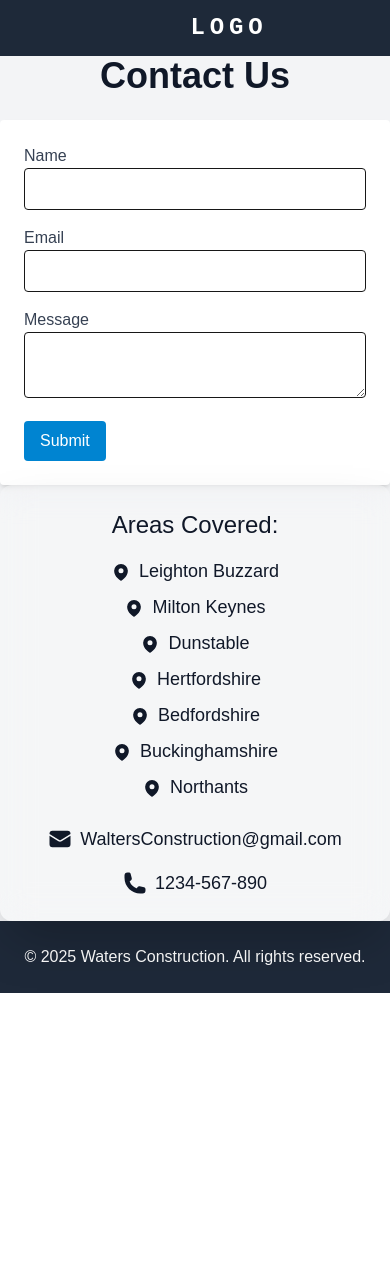
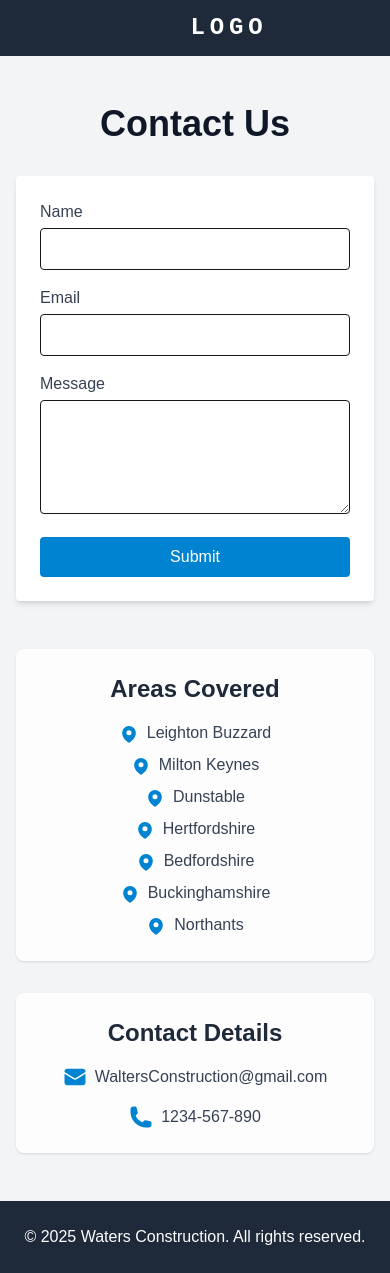
Before and after one commit to jacam666/walters-construction, a Next.js app: page /contact in a window 390 px wide. Before the commit the page ends 993 px from the top, so only its background shows below. Built offline with nearby package versions, Linux system fonts and the light colour scheme; some icons are missing.

Commit message:
updated styling to contact page

```diff
--- a/src/app/contact/page.tsx
+++ b/src/app/contact/page.tsx
@@ -1,80 +1,160 @@
 "use client";
 
-import React, { useState } from 'react';
+import React, { useState } from "react";
 import Navbar from "@/components/Navbar";
-import { MapPinIcon, EnvelopeIcon, PhoneIcon } from '@heroicons/react/24/solid';
-import Footer from '@/components/Footer';
-
+import Footer from "@/components/Footer";
+import { MapPinIcon, EnvelopeIcon, PhoneIcon } from "@heroicons/react/24/solid";
 
 export default function Contact() {
     const [submitted, setSubmitted] = useState(false);
+    const [loading, setLoading] = useState(false);
+
 
     async function handleSubmit(event: React.FormEvent<HTMLFormElement>) {
         event.preventDefault();
+        setLoading(true); // start spinner
+
         const form = event.currentTarget;
         const formData = new FormData(form);
         formData.append("access_key", "f1be0cbb-fbe0-4f52-9f10-45bdc7006a42");
-        const object = Object.fromEntries(formData);
-        const json = JSON.stringify(object);
 
         const response = await fetch("https://api.web3forms.com/submit", {
             method: "POST",
             headers: {
                 "Content-Type": "application/json",
-                Accept: "application/json"
+                Accept: "application/json",
             },
-            body: json
+            body: JSON.stringify(Object.fromEntries(formData)),
         });
+
         const result = await response.json();
+        setLoading(false); // stop spinner
+
         if (result.success) {
-            console.log(result);
             form.reset();
             setSubmitted(true);
-            // Reset the submitted state after 3 seconds
-            setTimeout(() => {
-                setSubmitted(false);
-            }, 3000);
+            setTimeout(() => setSubmitted(false), 3000);
         }
     }
+
+
     return (
         <div>
             <Navbar />
-            <div className="flex flex-col items-center justify-center min-h-screen bg-gray-100">
-                <h1 className="text-4xl text-gray-900 font-bold mb-6">Contact Us</h1>
-                <form onSubmit={handleSubmit} className="bg-white p-6 rounded shadow-md w-full max-w-md">
+            <div className="flex flex-col items-center justify-center min-h-screen bg-gray-100 px-4 py-12">
+                <h1 className="text-4xl text-gray-900 font-bold mb-8 text-center">Contact Us</h1>
+
+                {/* Contact Form */}
+                <form
+                    onSubmit={handleSubmit}
+                    className="bg-white p-6 rounded shadow-md w-full max-w-md"
+                >
                     <div className="mb-4">
-                        <label htmlFor="name" className="block text-gray-700">Name</label>
-                        <input type="text" id="name" name="name" required className="w-full px-3 py-2 border rounded" />
+                        <label htmlFor="name" className="block text-gray-700 mb-1">Name</label>
+                        <input
+                            type="text"
+                            id="name"
+                            name="name"
+                            required
+                            autoComplete="name"
+                            className="w-full px-3 py-2 border rounded focus:outline-none focus:ring-2 focus:ring-sky-500"
+                        />
                     </div>
+
                     <div className="mb-4">
-                        <label htmlFor="email" className="block text-gray-700">Email</label>
-                        <input type="email" id="email" name="email" required className="w-full px-3 py-2 border rounded" />
+                        <label htmlFor="email" className="block text-gray-700 mb-1">Email</label>
+                        <input
+                            type="email"
+                            id="email"
+                            name="email"
+                            required
+                            autoComplete="email"
+                            className="w-full px-3 py-2 border rounded focus:outline-none focus:ring-2 focus:ring-sky-500"
+                        />
                     </div>
+
                     <div className="mb-4">
-                        <label htmlFor="message" className="block text-gray-700">Message</label>
-                        <textarea id="message" name="message" required className="w-full px-3 py-2 border rounded"></textarea>
+                        <label htmlFor="message" className="block text-gray-700 mb-1">Message</label>
+                        <textarea
+                            id="message"
+                            name="message"
+                            required
+                            rows={4}
+                            className="w-full px-3 py-2 border rounded focus:outline-none focus:ring-2 focus:ring-sky-500"
+                        ></textarea>
                     </div>
-                    <button type="submit" className={`bg-sky-600 text-white px-4 py-2 rounded ${submitted ? 'opacity-50 cursor-not-allowed' : ''}`} disabled={submitted}>
-                        {submitted ? 'Submitted!' : 'Submit'}
+
+                    <button
+                        type="submit"
+                        disabled={submitted || loading}
+                        className={`flex justify-center items-center gap-2 bg-sky-600 text-white px-4 py-2 rounded w-full transition-opacity ${submitted || loading ? "opacity-50 cursor-not-allowed" : ""
+                            }`}
+                    >
+                        {loading && (
+                            <svg
+                                className="animate-spin h-5 w-5 text-white"
+                                xmlns="http://www.w3.org/2000/svg"
+                                fill="none"
+                                viewBox="0 0 24 24"
+                            >
+                                <circle
+                                    className="opacity-25"
+                                    cx="12"
+                                    cy="12"
+                                    r="10"
+                                    stroke="currentColor"
+                                    strokeWidth="4"
+                                ></circle>
+                                <path
+                                    className="opacity-75"
+                                    fill="currentColor"
+                                    d="M4 12a8 8 0 018-8v4a4 4 0 00-4 4H4z"
+                                ></path>
+                            </svg>
+                        )}
+                        {submitted ? "Submitted!" : loading ? "Sending..." : "Submit"}
                     </button>
+
+
+                    {submitted && (
+                        <p className="text-green-600 font-medium text-center mt-4">
+                            Thank you! Your message has been sent.
+                        </p>
+                    )}
                 </form>
-                <div className="w-full max-w-xl xl:max-w-md backdrop-blur-lg bg-white/20 rounded-xl shadow-2xl p-6">
-                    <h3 className="font-corben text-2xl lg:text-3xl text-center text-gray-900  mb-4">Areas Covered:</h3>
-                    <ul className="list-inside space-y-2 text-center text-lg lg:text-2xl text-gray-900">
-                        {['Leighton Buzzard', 'Milton Keynes', 'Dunstable', 'Hertfordshire', 'Bedfordshire', 'Buckinghamshire', 'Northants'].map(area => (
-                            <li key={area}>
-                                <MapPinIcon className="inline-block h-5 w-5 mr-2" />
-                                {area}
-                            </li>
-                        ))}
-                    </ul>
-                    <div className="mt-6 space-y-4 text-lg lg:text-2xl text-center text-gray-900">
-                        <p className='flex items-center justify-center'>
-                            <EnvelopeIcon className="w-6 h-6 mr-2" />
+
+                {/* Areas + Contact Info Section */}
+                <div className="mt-12 grid gap-8 sm:grid-cols-2 w-full max-w-4xl">
+                    {/* Areas Covered */}
+                    <div className="bg-white/80 backdrop-blur rounded-lg p-6 shadow">
+                        <h3 className="text-2xl font-semibold mb-4 text-gray-800 text-center">Areas Covered</h3>
+                        <ul className="space-y-2 text-gray-700 text-center">
+                            {[
+                                "Leighton Buzzard",
+                                "Milton Keynes",
+                                "Dunstable",
+                                "Hertfordshire",
+                                "Bedfordshire",
+                                "Buckinghamshire",
+                                "Northants",
+                            ].map((area) => (
+                                <li key={area}>
+                                    <MapPinIcon className="inline-block h-5 w-5 mr-2 text-sky-600" />
+                                    {area}
+                                </li>
+                            ))}
+                        </ul>
+                    </div>
+
+                    {/* Contact Info */}
+                    <div className="bg-white/80 backdrop-blur rounded-lg p-6 shadow">
+                        <h3 className="text-2xl font-semibold mb-4 text-gray-800 text-center">Contact Details</h3>
+                        <p className="mb-4 flex items-center justify-center text-gray-700">
+                            <EnvelopeIcon className="w-6 h-6 mr-2 text-sky-600" />
                             WaltersConstruction@gmail.com
                         </p>
-                        <p className='flex items-center justify-center'>
-                            <PhoneIcon className="w-6 h-6 mr-2" />
+                        <p className="flex items-center justify-center text-gray-700">
+                            <PhoneIcon className="w-6 h-6 mr-2 text-sky-600" />
                             1234-567-890
                         </p>
                     </div>
```
